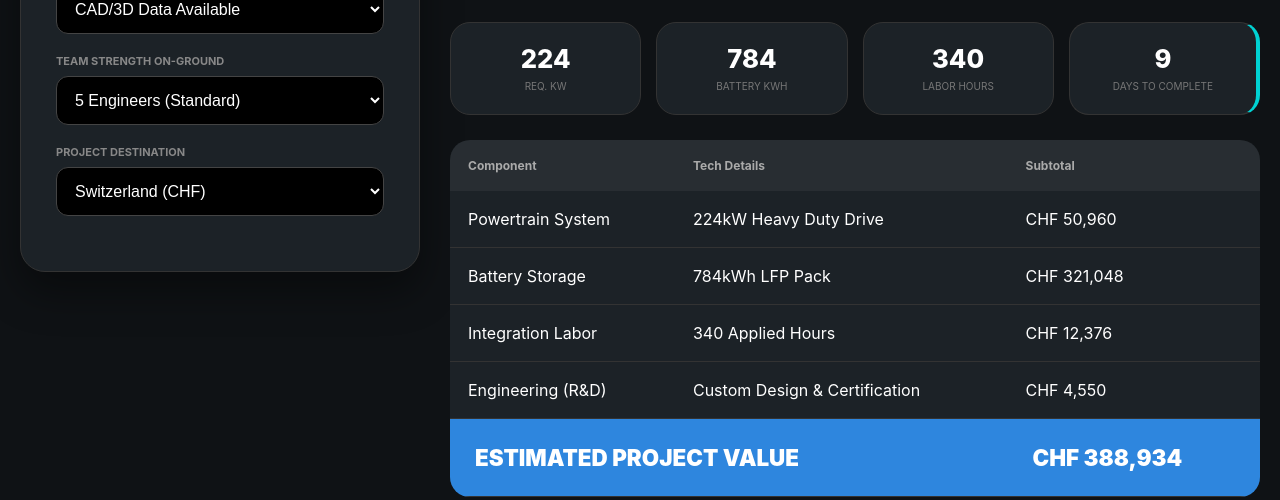
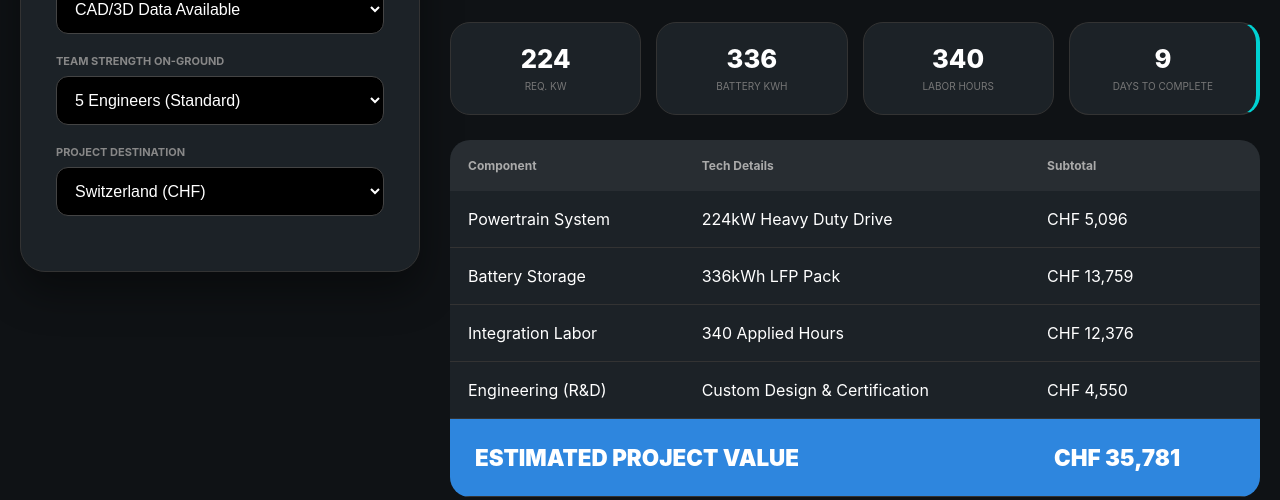
Before and after one commit to mkt-AN/INJIN-App, a plain HTML site: page index.html in a window 1280 px wide. Shown: the part 425-925 px from the top of the page. Drawn offline with Linux system fonts and the light colour scheme.

Commit message:
Update index.html
250 and 450 and kwh costing changed

```diff
--- a/index.html
+++ b/index.html
@@ -174,14 +174,14 @@ function update() {
 
     // Engineering Calculations
     const kw = Math.round(hp * 0.745);
-    const kwh = Math.round(kw * 3.5);
+    const kwh = Math.round(kw * 1.5);
     const baseLabor = (type === 'custom' ? 200 : 100) + (weight * 12);
     const totalLabor = Math.round(baseLabor * designMod);
     const estDays = Math.round(totalLabor / (team * 8));
 
     // Pricing Estimates
-    const costPowertrain = (kw * 250) * rate;
-    const costBattery = (kwh * 450) * rate;
+    const costPowertrain = (kw * 25) * rate;
+    const costBattery = (kwh * 45) * rate;
     const costLabor = (totalLabor * 40) * rate;
     const costDesign = (designMod > 1 ? 25000 : 5000) * rate;
     const total = costPowertrain + costBattery + costLabor + costDesign;
```
